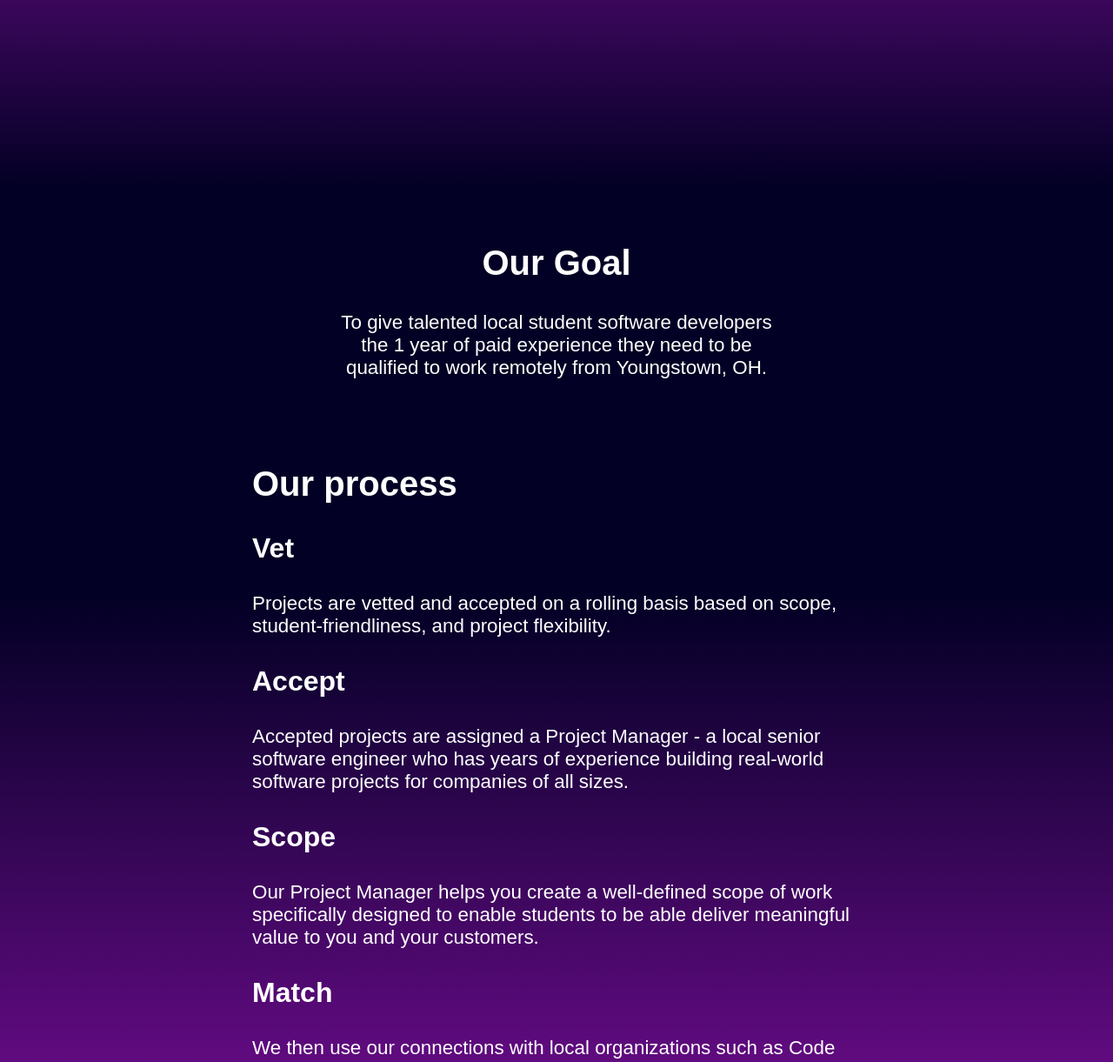
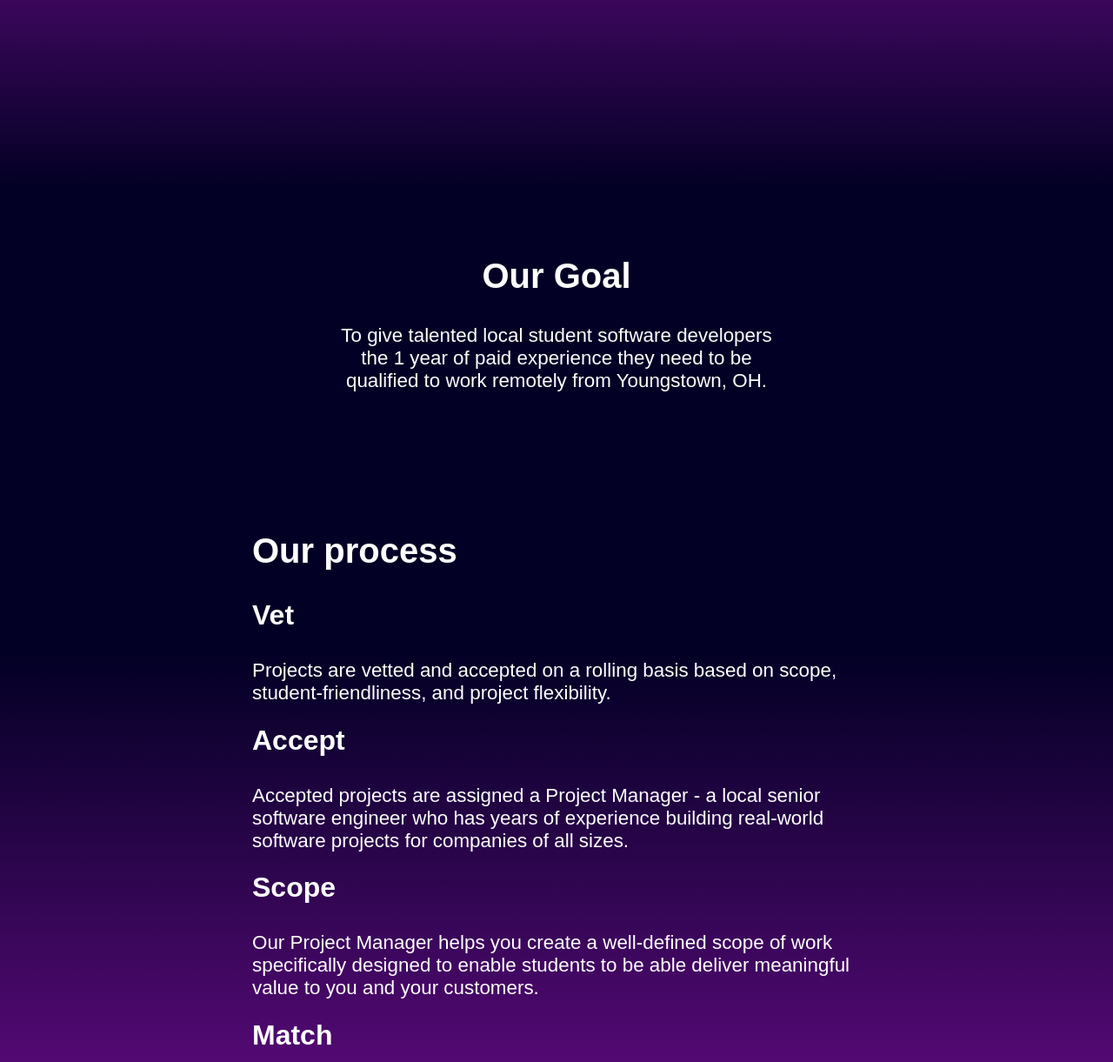
Before and after one commit to garrett-huggins/astro-youngstown.dev, an Astro site: page / in a window 1280 px wide. Shown: the part 485-1706 px from the top of the page at 87% size. Built offline with nearby package versions, Linux system fonts and the light colour scheme; Astro itself is replaced by a stand-in of ours.

Commit message:
Cleanup margins and padding

```diff
--- a/src/layouts/Layout.astro
+++ b/src/layouts/Layout.astro
@@ -53,14 +53,17 @@ const { title } = Astro.props;
 	}
 
 	h1 {
+		margin-top: 0;
 		font-size: 3em;
 	}
 
 	h2 {
+		margin-top: 0;
 		font-size: 2em;
 	}
 
 	h3 {
+		margin-top: 0;
 		font-size: 1.8em;
 	}
 
@@ -112,7 +115,7 @@ const { title } = Astro.props;
 	/* sections */
 
 	section {
-		padding: 2em;
+		padding: 5em;
 	}
 
 	.hero-section {
```
